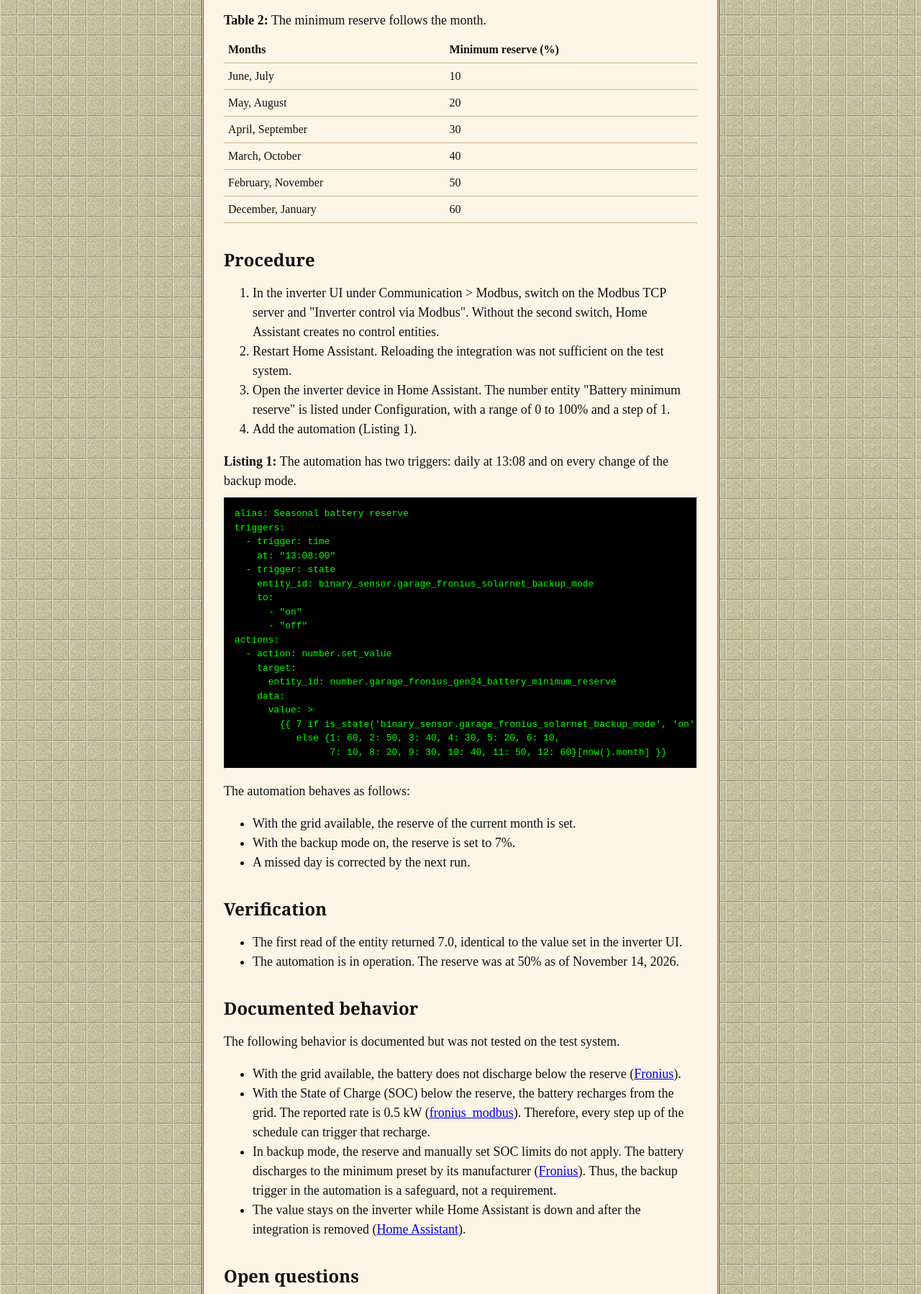
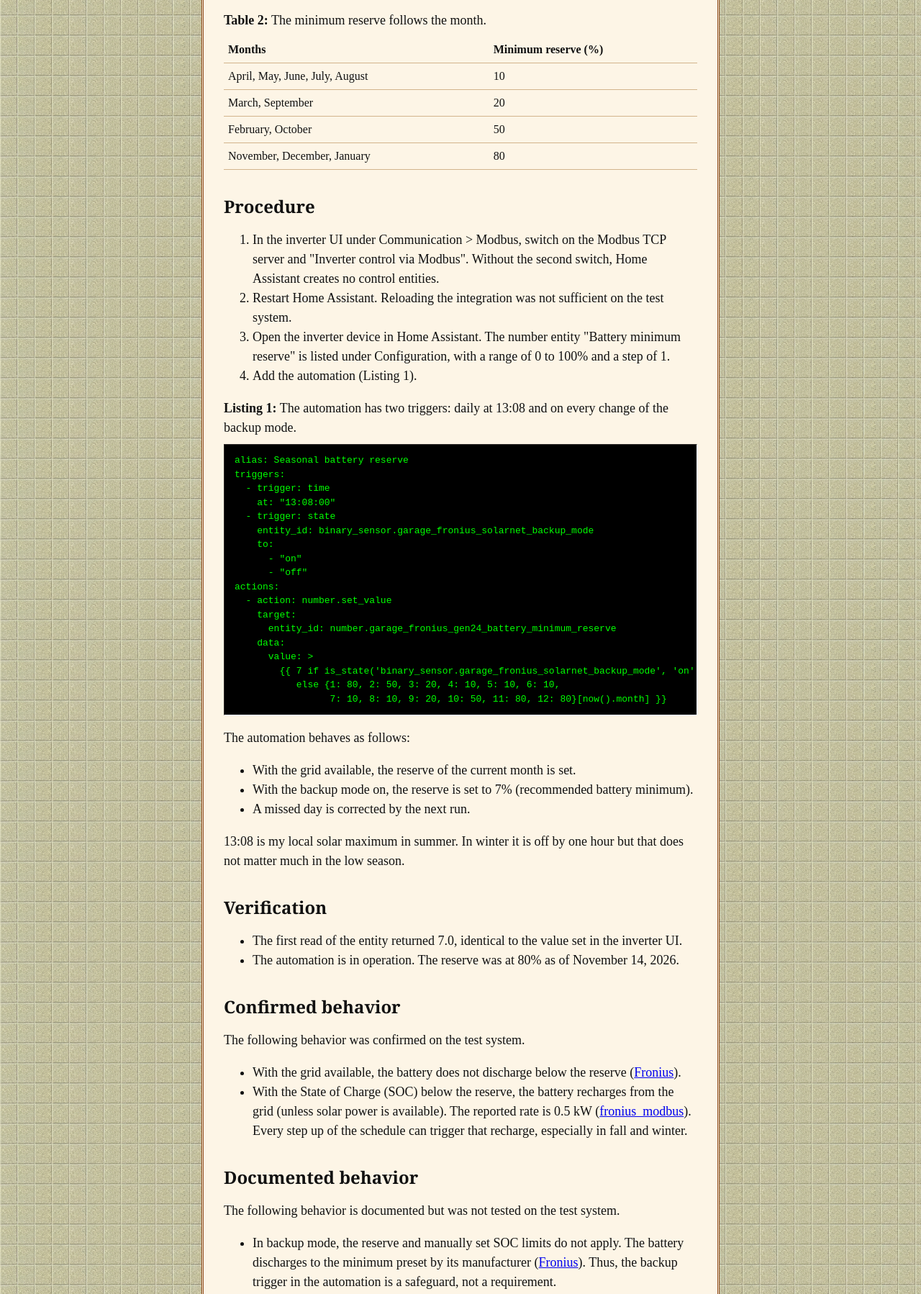
Before and after one commit to l5yth/tech, a plain HTML site: page 2026-11-fronius-seasonal-reserve.html in a window 1280 px wide. Shown: the part 791-2589 px from the top of the page at 72% size. Drawn offline with Linux system fonts and the light colour scheme.

Commit message:
Update the seasonal battery reserve post to its revision (#11)

```diff
--- a/2026-11-fronius-seasonal-reserve.html
+++ b/2026-11-fronius-seasonal-reserve.html
@@ -280,12 +280,10 @@ SPDX-License-Identifier: Unlicense
           <tr><th>Months</th><th>Minimum reserve (%)</th></tr>
         </thead>
         <tbody>
-          <tr><td>June, July</td><td>10</td></tr>
-          <tr><td>May, August</td><td>20</td></tr>
-          <tr><td>April, September</td><td>30</td></tr>
-          <tr><td>March, October</td><td>40</td></tr>
-          <tr><td>February, November</td><td>50</td></tr>
-          <tr><td>December, January</td><td>60</td></tr>
+          <tr><td>April, May, June, July, August</td><td>10</td></tr>
+          <tr><td>March, September</td><td>20</td></tr>
+          <tr><td>February, October</td><td>50</td></tr>
+          <tr><td>November, December, January</td><td>80</td></tr>
         </tbody>
       </table>
     </figure>
@@ -314,40 +312,37 @@ actions:
     data:
       value: &gt;
         {{ 7 if is_state('binary_sensor.garage_fronius_solarnet_backup_mode', 'on')
-           else {1: 60, 2: 50, 3: 40, 4: 30, 5: 20, 6: 10,
-                 7: 10, 8: 20, 9: 30, 10: 40, 11: 50, 12: 60}[now().month] }}
+           else {1: 80, 2: 50, 3: 20, 4: 10, 5: 10, 6: 10,
+                 7: 10, 8: 10, 9: 20, 10: 50, 11: 80, 12: 80}[now().month] }}
 </code></pre>
     </figure>
     <p>The automation behaves as follows:</p>
     <ul>
       <li>With the grid available, the reserve of the current month is set.</li>
-      <li>With the backup mode on, the reserve is set to 7%.</li>
+      <li>With the backup mode on, the reserve is set to 7% (recommended battery minimum).</li>
       <li>A missed day is corrected by the next run.</li>
     </ul>
+    <p>13:08 is my local solar maximum in summer. In winter it is off by one hour but that does not matter much in the low season.</p>
     <h2>Verification</h2>
     <ul>
       <li>The first read of the entity returned 7.0, identical to the value set in the inverter UI.</li>
-      <li>The automation is in operation. The reserve was at 50% as of November 14, 2026.</li>
+      <li>The automation is in operation. The reserve was at 80% as of November 14, 2026.</li>
+    </ul>
+    <h2>Confirmed behavior</h2>
+    <p>The following behavior was confirmed on the test system.</p>
+    <ul>
+      <li>With the grid available, the battery does not discharge below the reserve (<a href="https://manuals.fronius.com/html/4204260315">Fronius</a>).</li>
+      <li>With the State of Charge (SOC) below the reserve, the battery recharges from the grid (unless solar power is available). The reported rate is 0.5 kW (<a href="https://github.com/redpomodoro/fronius_modbus">fronius_modbus</a>). Every step up of the schedule can trigger that recharge, especially in fall and winter.</li>
     </ul>
     <h2>Documented behavior</h2>
     <p>The following behavior is documented but was not tested on the test system.</p>
     <ul>
-      <li>With the grid available, the battery does not discharge below the reserve (<a href="https://manuals.fronius.com/html/4204260315">Fronius</a>).</li>
-      <li>With the State of Charge (SOC) below the reserve, the battery recharges from the grid. The reported rate is 0.5 kW (<a href="https://github.com/redpomodoro/fronius_modbus">fronius_modbus</a>). Therefore, every step up of the schedule can trigger that recharge.</li>
       <li>In backup mode, the reserve and manually set SOC limits do not apply. The battery discharges to the minimum preset by its manufacturer (<a href="https://manuals.fronius.com/html/4204260315">Fronius</a>). Thus, the backup trigger in the automation is a safeguard, not a requirement.</li>
-      <li>The value stays on the inverter while Home Assistant is down and after the integration is removed (<a href="https://www.home-assistant.io/integrations/fronius/">Home Assistant</a>).</li>
     </ul>
     <h2>Open questions</h2>
     <ul>
       <li>It is open which field of the inverter UI shows the written value: "SoC Minimum" or "Reserve Capacity".</li>
       <li>A backup test with the SOC below the reserve is pending.</li>
-    </ul>
-    <h2>References</h2>
-    <ul>
-      <li><a href="https://www.home-assistant.io/integrations/fronius/">Home Assistant: Fronius integration</a>: Modbus prerequisites, control entities, persistence</li>
-      <li><a href="https://manuals.fronius.com/html/4204260315">Fronius Symo GEN24 6 - 10 kW Plus, operating instructions</a>: reserve capacity, backup power</li>
-      <li><a href="https://manuals.fronius.com/html/4204102649/en-US.html">Fronius GEN24 Modbus TCP and RTU</a>: register MinRsvPct, storage model 124</li>
-      <li><a href="https://github.com/redpomodoro/fronius_modbus">redpomodoro/fronius_modbus</a>: grid recharge at 0.5 kW below the reserve</li>
     </ul>
     <footer>
       <hr>
```
